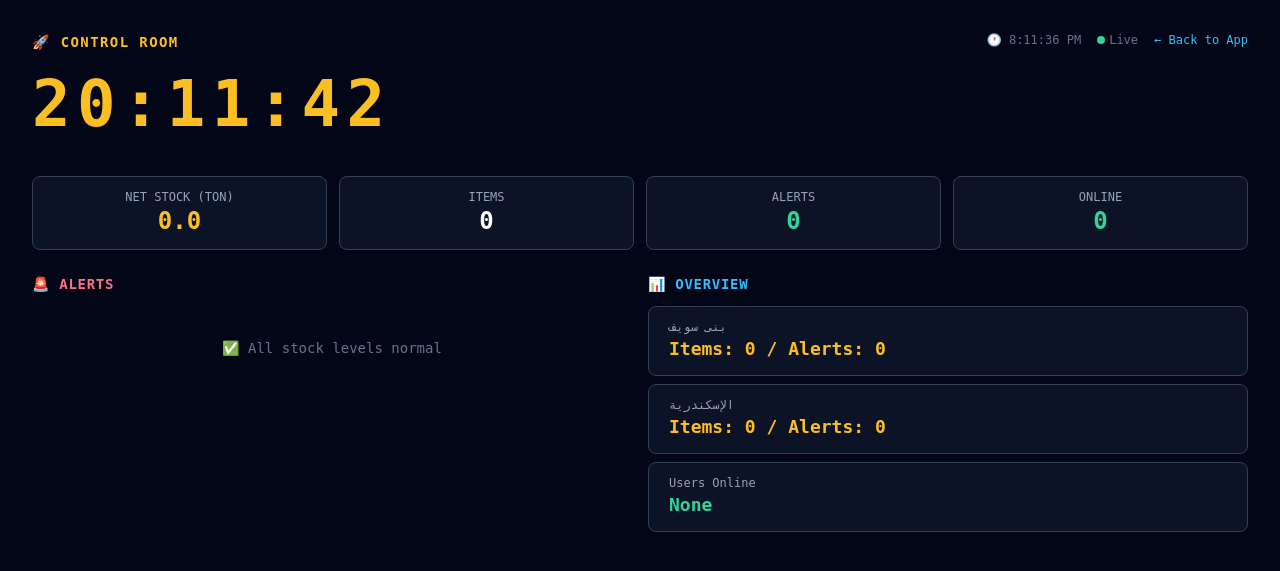
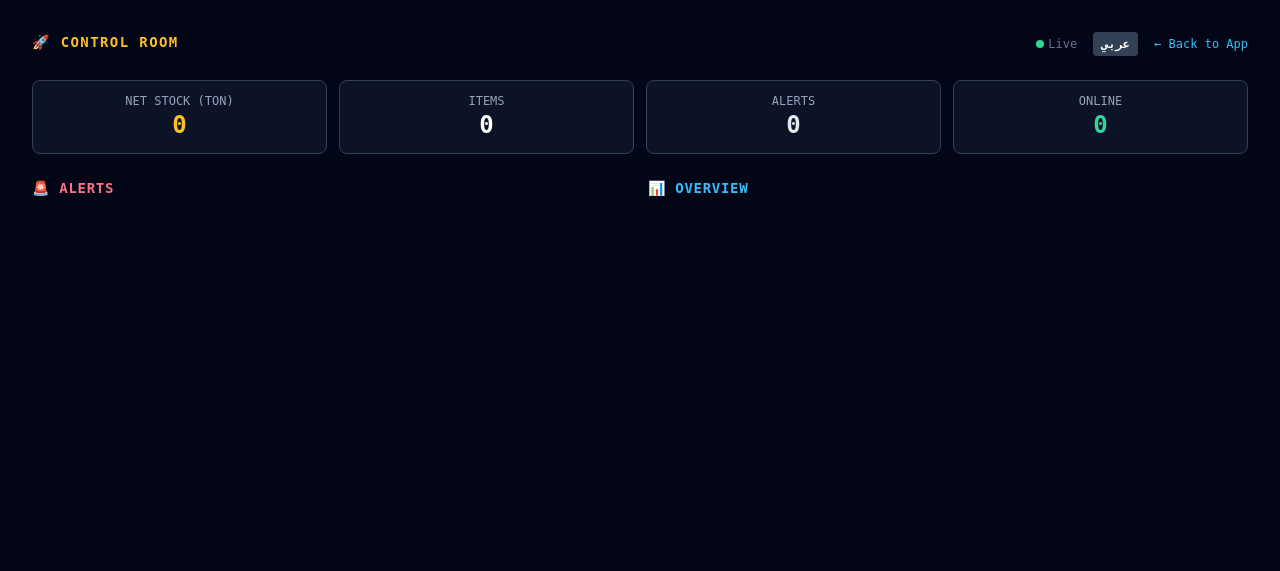
Before and after one commit to karimali900/inventory-v2, a FastAPI app: template inventory_app/templates/control-room.html in a window 1280 px wide. Shown: the top 571 px of the page. Run offline with FastAPI, Linux system fonts and the light colour scheme; the template is opened without the code that fills it, so the values that code supplies are empty; some libraries are stand-ins or nearby versions.

Commit message:
Fix dashboard stock 0.0 bug + add Arabic interface to Control Room
- Fixed DB path in dashboard-summary: was looking in inventory_app/ subdir
  instead of project root (where BranchRouter creates the DBs)
- Net Stock now correctly shows combined current_stock from both branches
- Added full bilingual support (EN/AR) with language toggle
- Arabic clock format (ar-EG), RTL support
- All labels: Net Stock, Items, Alerts, Online, Alerts title, Overview
- Threshold/status labels localized (OUT OF STOCK/LOW in both languages)
- Last-updated timestamp uses clock icon matching current language

```diff
--- a/inventory_app/__init__.py
+++ b/inventory_app/__init__.py
@@ -1388,7 +1388,7 @@ async def control_room(request: Request):
 async def dashboard_summary():
     async def fetch_branch_items(branch):
         try:
-            db_path = Path(__file__).parent / f"{branch}.db"
+            db_path = Path(branch + ".db")
             conn = sqlite3.connect(str(db_path))
             conn.row_factory = sqlite3.Row
             rows = conn.execute("SELECT * FROM items WHERE archived=0 ORDER BY name").fetchall()
--- a/inventory_app/templates/control-room.html
+++ b/inventory_app/templates/control-room.html
@@ -3,7 +3,9 @@
 <head>
     <meta charset="UTF-8">
     <meta name="viewport" content="width=device-width, initial-scale=1.0">
-    <title>Control Room — Inventory Monitor</title>
+    <link rel="manifest" href="/static/manifest.json">
+    <meta name="theme-color" content="#020617">
+    <title>🚀 Control Room</title>
     <script src="https://cdn.tailwindcss.com"></script>
     <style>
         * { -webkit-tap-highlight-color: transparent; }
@@ -21,6 +23,7 @@
         .toast { padding: 12px 24px; border-radius: 8px; font-size: 14px; font-weight: 500; background: rgba(220,38,38,0.9); border: 1px solid #f87171; color: #fff; animation: slideIn 0.3s ease; }
         @keyframes slideIn { from { opacity: 0; transform: translateX(100px); } to { opacity: 1; transform: translateX(0); } }
         ::-webkit-scrollbar { width: 0; }
+        .rtl { direction: rtl; }
         @media (max-width: 768px) {
             body { overflow: auto; }
             #clock { font-size: 2rem; }
@@ -30,30 +33,31 @@
 <body class="min-h-screen flex flex-col p-4 md:p-8">
     <div class="flex justify-between items-start mb-6 flex-wrap gap-4">
         <div>
-            <div class="text-amber-400 text-sm font-bold uppercase tracking-widest">🚀 Control Room</div>
+            <div class="text-amber-400 text-sm font-bold uppercase tracking-widest" id="dash-title">🚀 Control Room</div>
             <div id="clock" class="mt-1"></div>
         </div>
         <div class="flex items-center gap-4 text-xs text-slate-500">
             <span id="last-updated-monitor"></span>
             <span class="flex items-center gap-1"><span id="status-dot" class="w-2 h-2 rounded-full bg-emerald-400 inline-block"></span> <span id="status-text">Live</span></span>
-            <a href="/" class="text-sky-400 hover:text-sky-300 transition">← Back to App</a>
+            <button onclick="toggleLangMon()" class="bg-slate-700 hover:bg-slate-600 text-white px-2 py-1 rounded text-xs font-bold transition" id="lang-btn-mon">عربي</button>
+            <a href="/" class="text-sky-400 hover:text-sky-300 transition" id="back-link">← Back to App</a>
         </div>
     </div>
 
     <div class="grid grid-cols-2 md:grid-cols-4 gap-3 mb-6" id="stats-row">
-        <div class="stat-box text-center"><div class="text-xs text-slate-400 uppercase">Net Stock (ton)</div><div class="text-2xl font-bold text-amber-400" id="stat-total">0</div></div>
-        <div class="stat-box text-center"><div class="text-xs text-slate-400 uppercase">Items</div><div class="text-2xl font-bold text-white" id="stat-items">0</div></div>
-        <div class="stat-box text-center"><div class="text-xs text-slate-400 uppercase">Alerts</div><div class="text-2xl font-bold" id="stat-alerts">0</div></div>
-        <div class="stat-box text-center"><div class="text-xs text-slate-400 uppercase">Online</div><div class="text-2xl font-bold text-emerald-400" id="stat-users">0</div></div>
+        <div class="stat-box text-center"><div class="text-xs text-slate-400 uppercase" id="label-total">Net Stock (ton)</div><div class="text-2xl font-bold text-amber-400" id="stat-total">0</div></div>
+        <div class="stat-box text-center"><div class="text-xs text-slate-400 uppercase" id="label-items">Items</div><div class="text-2xl font-bold text-white" id="stat-items">0</div></div>
+        <div class="stat-box text-center"><div class="text-xs text-slate-400 uppercase" id="label-alerts">Alerts</div><div class="text-2xl font-bold" id="stat-alerts">0</div></div>
+        <div class="stat-box text-center"><div class="text-xs text-slate-400 uppercase" id="label-online">Online</div><div class="text-2xl font-bold text-emerald-400" id="stat-users">0</div></div>
     </div>
 
     <div class="flex-1 grid grid-cols-1 md:grid-cols-2 gap-4 min-h-0">
         <div class="flex flex-col gap-3 overflow-y-auto" id="alerts-column">
-            <div class="text-sm font-bold text-rose-400 uppercase tracking-wider">🚨 Alerts</div>
+            <div class="text-sm font-bold text-rose-400 uppercase tracking-wider" id="alerts-heading">🚨 Alerts</div>
             <div id="alerts-list" class="flex flex-col gap-2"></div>
         </div>
         <div class="flex flex-col gap-3 overflow-y-auto">
-            <div class="text-sm font-bold text-sky-400 uppercase tracking-wider">📊 Overview</div>
+            <div class="text-sm font-bold text-sky-400 uppercase tracking-wider" id="overview-heading">📊 Overview</div>
             <div id="overview-list" class="flex flex-col gap-2"></div>
         </div>
     </div>
@@ -61,9 +65,75 @@
     <div id="toast-container" class="toast-container"></div>
 
     <script>
+        const LANG_KEY = 'monitor_lang';
+        let currentLang = localStorage.getItem(LANG_KEY) || 'en';
         let prevAlerts = [];
-        let prevStats = { total: 0, items: 0, alerts: 0, users: 0 };
         let audioCtx = null;
+
+        const i18n = {
+            en: {
+                title: '🚀 Control Room',
+                clock: '🕐',
+                live: 'Live',
+                back: '← Back to App',
+                langBtn: 'عربي',
+                netStock: 'Net Stock (ton)',
+                items: 'Items',
+                alerts: 'Alerts',
+                online: 'Online',
+                alertsTitle: '🚨 Alerts',
+                overview: '📊 Overview',
+                allNormal: '✅ All stock levels normal',
+                threshold: 'Threshold',
+                outOfStock: 'OUT OF STOCK',
+                low: 'LOW',
+                usersOnline: 'Users Online',
+                none: 'None',
+                lowStock: 'LOW STOCK',
+            },
+            ar: {
+                title: '🚀 غرفة التحكم',
+                clock: '🕐',
+                live: 'مباشر',
+                back: '← الرجوع للتطبيق',
+                langBtn: 'English',
+                netStock: 'صافى المخزون (طن)',
+                items: 'الأصناف',
+                alerts: 'إنذارات',
+                online: 'متصلين',
+                alertsTitle: '🚨 إنذارات',
+                overview: '📊 نظرة عامة',
+                allNormal: '✅ كل الأصناف طبيعية',
+                threshold: 'حد الإنذار',
+                outOfStock: 'نفذ من المخزون',
+                low: 'منخفض',
+                usersOnline: 'المستخدمين المتصلين',
+                none: 'لا يوجد',
+                lowStock: 'مخزون منخفض',
+            }
+        };
+
+        function t(key) { return i18n[currentLang][key] || key; }
+
+        function applyLangMon() {
+            document.getElementById('dash-title').textContent = t('title');
+            document.getElementById('lang-btn-mon').textContent = t('langBtn');
+            document.getElementById('back-link').textContent = t('back');
+            document.getElementById('label-total').textContent = t('netStock');
+            document.getElementById('label-items').textContent = t('items');
+            document.getElementById('label-alerts').textContent = t('alerts');
+            document.getElementById('label-online').textContent = t('online');
+            document.getElementById('alerts-heading').textContent = t('alertsTitle');
+            document.getElementById('overview-heading').textContent = t('overview');
+            document.body.classList.toggle('rtl', currentLang === 'ar');
+            renderDashboard(lastData);
+        }
+
+        function toggleLangMon() {
+            currentLang = currentLang === 'en' ? 'ar' : 'en';
+            localStorage.setItem(LANG_KEY, currentLang);
+            applyLangMon();
+        }
 
         function playDunDun() {
             try {
@@ -100,7 +170,7 @@
         }
 
         function updateClock() {
-            document.getElementById('clock').textContent = new Date().toLocaleTimeString('en-US', {hour:'2-digit',minute:'2-digit',second:'2-digit',hour12:false});
+            document.getElementById('clock').textContent = new Date().toLocaleTimeString(currentLang === 'ar' ? 'ar-EG' : 'en-US', {hour:'2-digit',minute:'2-digit',second:'2-digit',hour12:false});
         }
 
         function showToast(msg) {
@@ -114,10 +184,13 @@
 
         function esc(s) { return String(s).replace(/[&<>"]/g, function(m) { return {'&':'&amp;','<':'&lt;','>':'&gt;','"':'&quot;'}[m]; }); }
 
+        let lastData = null;
+
         async function fetchDashboard() {
             try {
                 const res = await fetch('/api/dashboard-summary');
                 const data = await res.json();
+                lastData = data;
                 renderDashboard(data);
             } catch {}
         }
@@ -128,16 +201,15 @@
             const totalItems = (data.bani?.items?.length || 0) + (data.alex?.items?.length || 0);
             const users = data.active_users?.length || 0;
 
-            document.getElementById('stat-total').textContent = totalStock.toFixed(1);
+            document.getElementById('stat-total').textContent = Number(totalStock).toFixed(1);
             document.getElementById('stat-items').textContent = totalItems;
             document.getElementById('stat-alerts').textContent = allAlerts.length;
             document.getElementById('stat-alerts').className = 'text-2xl font-bold ' + (allAlerts.length > 0 ? 'text-rose-400 pulse' : 'text-emerald-400');
             document.getElementById('stat-users').textContent = users;
 
-            // Alerts column
             const alertsEl = document.getElementById('alerts-list');
             if (!allAlerts.length) {
-                alertsEl.innerHTML = '<div class="text-slate-500 text-center py-8 text-sm">✅ All stock levels normal</div>';
+                alertsEl.innerHTML = '<div class="text-slate-500 text-center py-8 text-sm">' + t('allNormal') + '</div>';
             } else {
                 alertsEl.innerHTML = allAlerts.map(i => {
                     const isOut = i.current_stock <= 0;
@@ -147,36 +219,35 @@
                         '<span class="text-xs text-slate-500 ml-2 uppercase">[' + esc(i.branch) + ']</span></div>' +
                         '<span class="text-2xl font-bold ' + (isOut ? 'text-rose-400' : 'text-yellow-400') + '">' + Number(i.current_stock).toFixed(1) + '</span>' +
                         '</div>' +
-                        '<div class="text-xs text-slate-400 mt-1">Threshold: ' + i.warning_threshold + ' — ' + (isOut ? 'OUT OF STOCK' : 'LOW') + '</div>' +
+                        '<div class="text-xs text-slate-400 mt-1">' + t('threshold') + ': ' + i.warning_threshold + ' — ' + (isOut ? t('outOfStock') : t('low')) + '</div>' +
                         '</div>';
                 }).join('');
             }
 
-            // Overview
             const ovEl = document.getElementById('overview-list');
             const baniLow = data.bani?.alerts?.length || 0;
             const alexLow = data.alex?.alerts?.length || 0;
             ovEl.innerHTML = `
-                <div class="stat-box"><div class="text-xs text-slate-400">بنى سويف</div><div class="text-lg font-bold text-amber-400">Items: ${data.bani?.items?.length || 0} / Alerts: ${baniLow}</div></div>
-                <div class="stat-box"><div class="text-xs text-slate-400">الإسكندرية</div><div class="text-lg font-bold text-amber-400">Items: ${data.alex?.items?.length || 0} / Alerts: ${alexLow}</div></div>
-                <div class="stat-box"><div class="text-xs text-slate-400">Users Online</div><div class="text-lg font-bold text-emerald-400">${(data.active_users || []).map(u => esc(u.username)).join(', ') || 'None'}</div></div>
+                <div class="stat-box"><div class="text-xs text-slate-400">بنى سويف</div><div class="text-lg font-bold text-amber-400">${t('items')}: ${data.bani?.items?.length || 0} / ${t('alerts')}: ${baniLow}</div></div>
+                <div class="stat-box"><div class="text-xs text-slate-400">الإسكندرية</div><div class="text-lg font-bold text-amber-400">${t('items')}: ${data.alex?.items?.length || 0} / ${t('alerts')}: ${alexLow}</div></div>
+                <div class="stat-box"><div class="text-xs text-slate-400">${t('usersOnline')}</div><div class="text-lg font-bold text-emerald-400">${(data.active_users || []).map(u => esc(u.username)).join(', ') || t('none')}</div></div>
             `;
 
-            // Detect changes
             const alertKeys = allAlerts.map(i => i.id + '-' + i.branch + '-' + i.current_stock).sort().join(',');
             const prevKeys = prevAlerts.map(i => i.id + '-' + i.branch + '-' + i.current_stock).sort().join(',');
             if (prevAlerts.length && alertKeys !== prevKeys) {
                 if (allAlerts.length > prevAlerts.length) {
                     playDunDun();
                     const newAlerts = allAlerts.filter(a => !prevAlerts.find(p => p.id === a.id && p.branch === a.branch));
-                    newAlerts.forEach(a => showToast('🚨 ' + a.name + ' — LOW STOCK (' + Number(a.current_stock).toFixed(1) + ' ' + a.branch + ')'));
+                    newAlerts.forEach(a => showToast('🚨 ' + a.name + ' — ' + t('lowStock') + ' (' + Number(a.current_stock).toFixed(1) + ' ' + a.branch + ')'));
                 }
             }
             prevAlerts = allAlerts;
-            document.getElementById('last-updated-monitor').textContent = '🕐 ' + new Date().toLocaleTimeString();
+            document.getElementById('last-updated-monitor').textContent = t('clock') + ' ' + new Date().toLocaleTimeString();
         }
 
         function startMonitor() {
+            applyLangMon();
             updateClock();
             setInterval(updateClock, 1000);
             fetchDashboard();
@@ -184,7 +255,6 @@
             playChime();
         }
 
-        // Full-screen support
         document.addEventListener('keydown', e => {
             if (e.key === 'f' || e.key === 'F') {
                 if (!document.fullscreenElement) document.documentElement.requestFullscreen?.();
```
